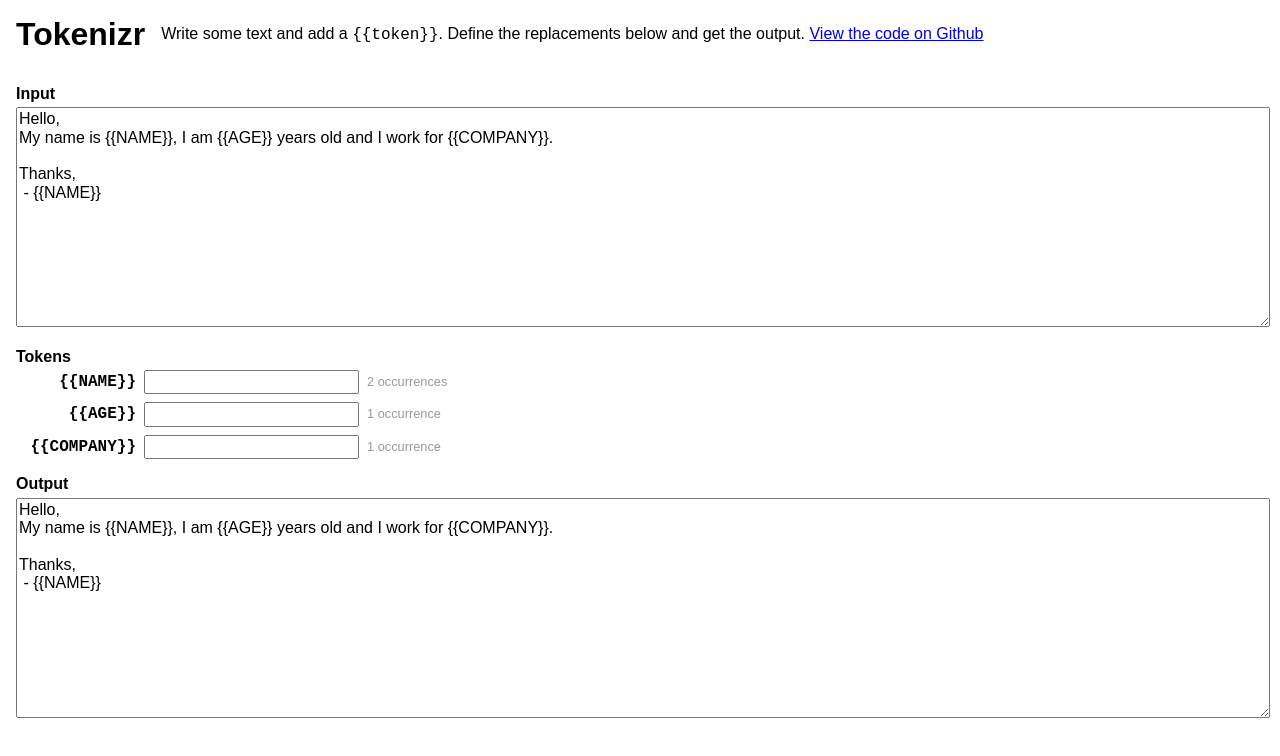
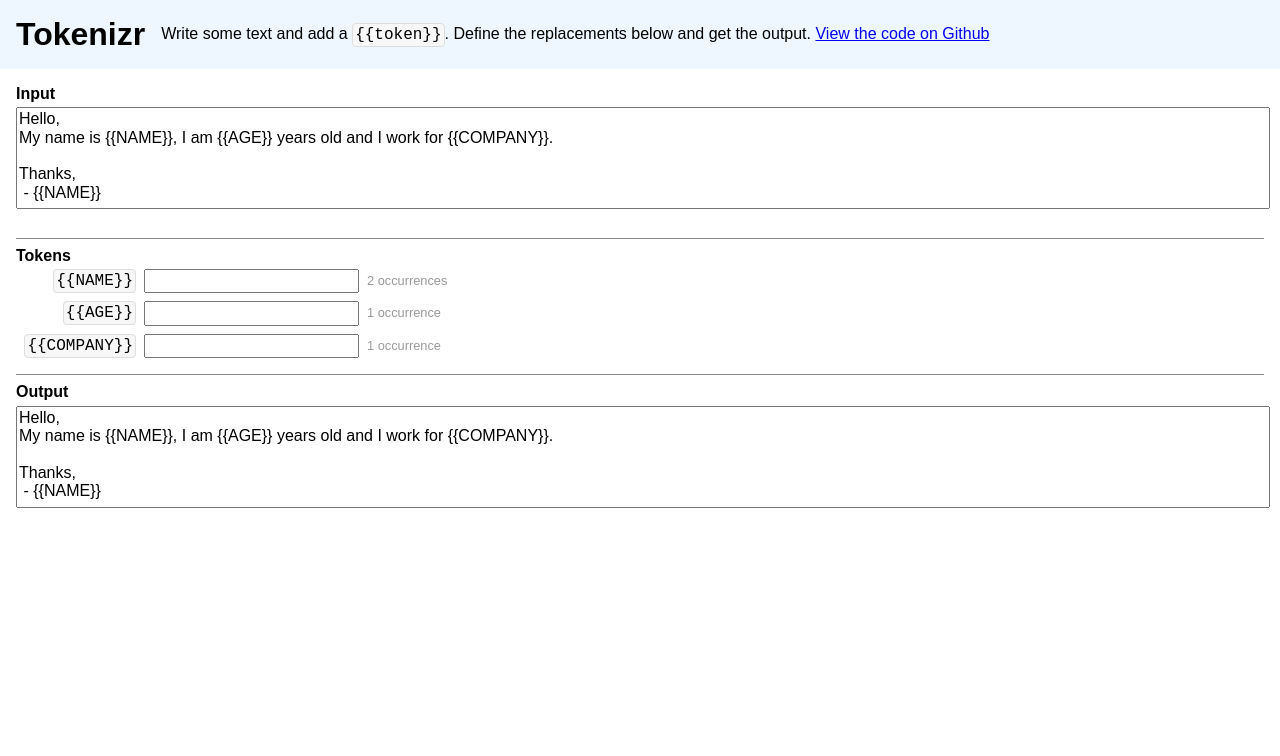
Before and after one commit to ChrisMBarr/Tokenizr, a plain HTML site: page index.html in a window 1280 px wide. Drawn offline with nearby package versions, Linux system fonts and the light colour scheme.

Commit message:
A few minor UI improvements & fixes

```diff
--- a/index.html
+++ b/index.html
@@ -22,14 +22,20 @@
       </span>
     </header>
 
-    <label for="input">Input</label>
-    <textarea id="input"></textarea>
+    <main>
+      <label for="input">Input</label>
+      <textarea id="input"></textarea>
 
-    <label for="tokens">Tokens</label>
-    <ul id="tokens"></ul>
+      <hr />
 
-    <label for="output">Output</label>
-    <textarea id="output"></textarea>
+      <label for="tokens">Tokens</label>
+      <ul id="tokens"></ul>
+
+      <hr />
+
+      <label for="output">Output</label>
+      <textarea id="output" readonly></textarea>
+    </main>
 
     <script src="script.js"></script>
   </body>
--- a/script.js
+++ b/script.js
@@ -87,7 +87,7 @@
 
   const textAreaAdjust = (element) => {
     element.style.height = "1px";
-    element.style.height = 10 + element.scrollHeight + "px";
+    element.style.height = element.scrollHeight + "px";
   };
 
   $inputTextarea.addEventListener("input", () => {
@@ -98,6 +98,10 @@
     replaceAllTokens();
     localStorage.setItem(storageKeyInput, $inputTextarea.value);
   });
+
+  $outputTextarea.addEventListener("focus", ()=>{
+    $outputTextarea.select();
+  })
 
   //Load previous tokens
   const prevTokens = localStorage.getItem(storageKeyTokenMap);
--- a/styles.css
+++ b/styles.css
@@ -1,15 +1,36 @@
 body {
-  padding: 1rem;
   font-family: sans-serif;
+  display: flex;
+  flex-direction: column;
+  min-height: 100vh;
 }
 
 header {
-  margin-bottom: 2rem;
+  padding: 1rem;
+  background: rgba(235, 245, 255, 0.85);
 }
 
 header h1 {
   margin-top: 0;
   margin-bottom: 0;
+}
+
+main {
+  padding: 1rem;
+  flex: 1;
+}
+
+code {
+  background: #f7f7f7;
+  border: 1px solid #ddd;
+  padding: 2px;
+  border-radius: 0.25rem;
+  font-weight: normal;
+}
+
+hr {
+  border-width: 1px 0 0 0;
+  border-color: #ddd;
 }
 
 label {
@@ -20,9 +41,9 @@ label {
 
 textarea {
   width: 100%;
-  min-height: 200px;
+  min-height: 50px;
   max-height: 50vh;
-  resize: vertical;
+  resize: none;
 }
 
 #input {
@@ -40,8 +61,7 @@ textarea {
 }
 
 #tokens label {
-
-  margin-right: .5rem;
+  margin-right: 0.5rem;
 }
 
 #tokens label code {
@@ -60,6 +80,11 @@ textarea {
   header {
     display: flex;
     align-items: center;
+
+    position: sticky;
+    top: 0;
+
+    backdrop-filter: blur(5px);
   }
 
   header h1 {
```
